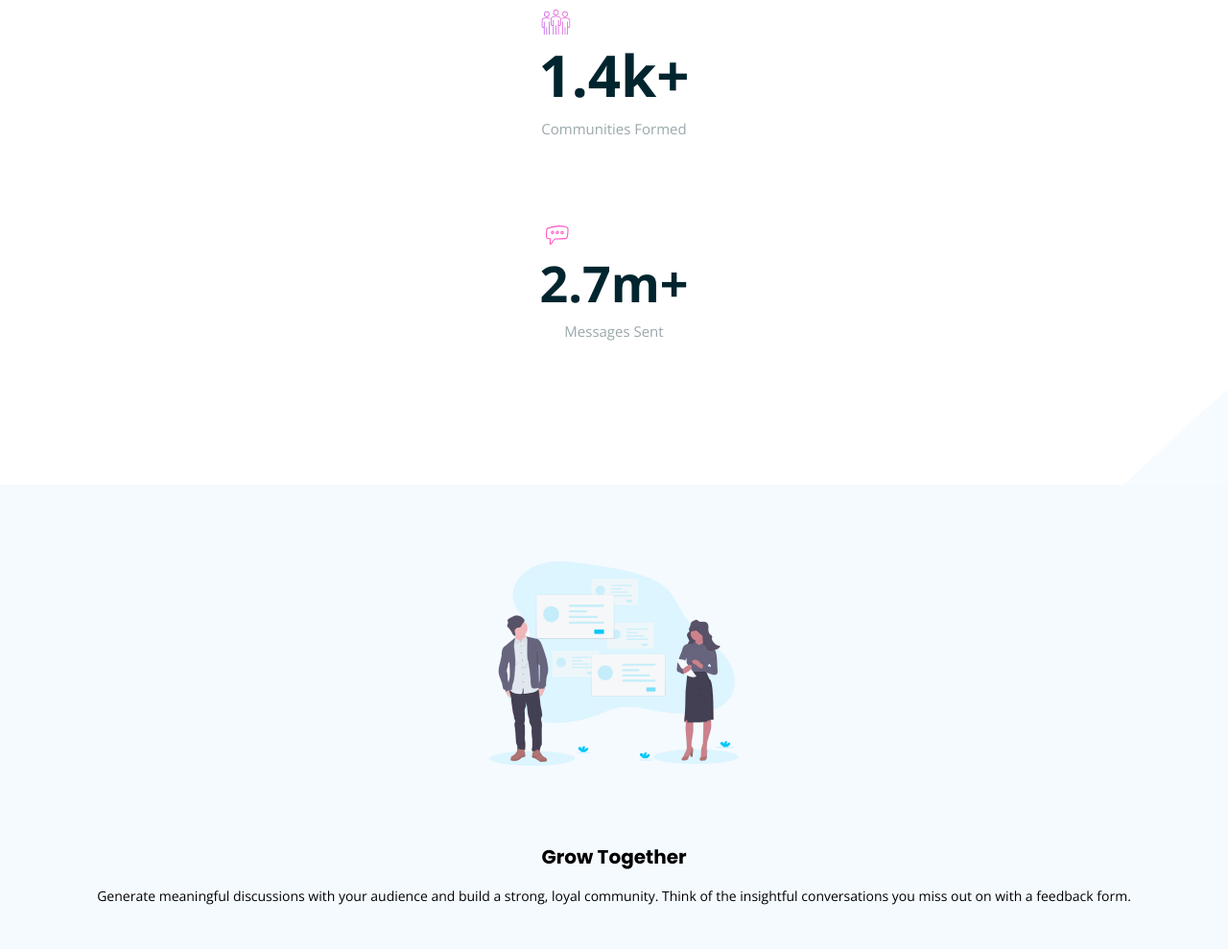
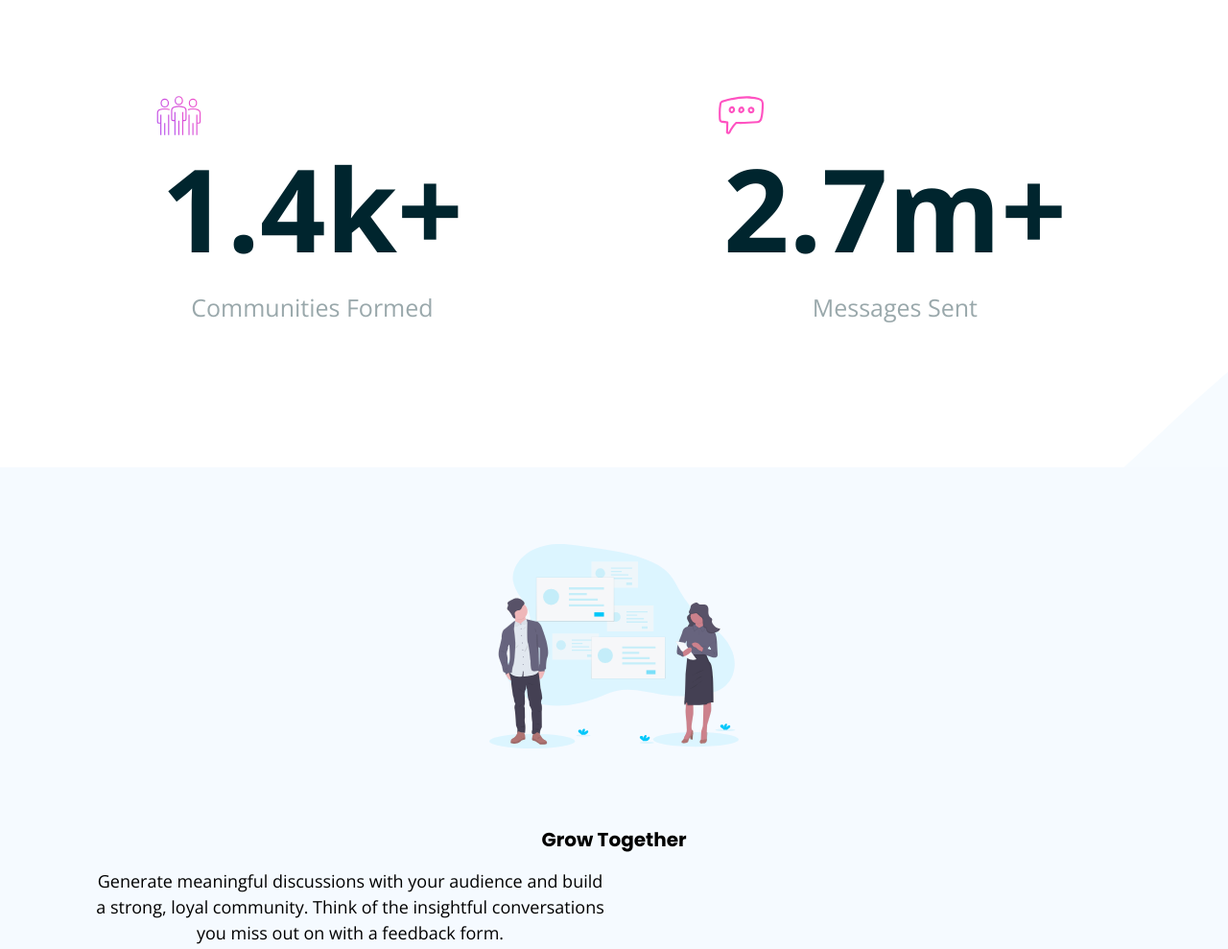
Before and after one commit to kens-visuals/huddle-landing-page-with-curves, a website: page index.html in a window 1280 px wide. Shown: the part 1300-2289 px from the top of the page at 96% size. Drawn offline with nearby package versions, Linux system fonts and the light colour scheme.

Commit message:
add intro tablet layout

```diff
--- a/styles/scss/base/_typography.scss
+++ b/styles/scss/base/_typography.scss
@@ -1,7 +1,7 @@
 @use '../abstracts/index.scss' as *;
 
 .heading {
-  font-size: 2.4rem;
+  font-size: clamp(2.4rem, 6vw, 4.5rem);
   font-family: $font-secondary;
   text-align: center;
   margin-bottom: 2rem;
@@ -17,7 +17,8 @@
 }
 
 .text {
-  font-size: 1.4rem;
+  max-width: 55rem;
+  font-size: clamp(1.4rem, 4vw, 1.8rem);
   text-align: center;
   line-height: 1.5;
   padding: 0 1rem;
--- a/styles/scss/components/_buttons.scss
+++ b/styles/scss/components/_buttons.scss
@@ -3,12 +3,18 @@
 .btn {
   width: 20rem;
   background-color: $color-primary;
-  font-size: 1.3rem;
+  font-size: clamp(1.3rem, 4vw, 1.8rem);
+  font-weight: 600;
   text-align: center;
   border: 0;
   border-radius: 5rem;
   padding: 1.2rem 0;
   display: inline-block;
+
+  @media (min-width: 810px) {
+    width: 35rem;
+    padding: 2.2rem 0;
+  }
 
   &:link,
   &:visited {
--- a/styles/scss/layout/_intro.scss
+++ b/styles/scss/layout/_intro.scss
@@ -21,14 +21,18 @@
     margin: 15rem 0 5rem 0;
     display: flex;
     align-items: center;
-    justify-content: center;
+    justify-content: space-around;
     flex-direction: column;
     gap: 11.5rem;
+
+    @media (min-width: 810px) {
+      flex-direction: row;
+    }
   }
 
   &__number {
     color: rgba($color-secondary, 0.4);
-    font-size: 1.5rem;
+    font-size: clamp(1.5rem, 4vw, 2.5rem);
     text-align: center;
     position: relative;
     display: flex;
@@ -45,6 +49,10 @@
       &::before {
         content: url('../../../images/icon-communities.svg');
         transform: scale(0.65);
+
+        @media (min-width: 810px) {
+          transform: scale(1);
+        }
       }
     }
 
@@ -52,6 +60,10 @@
       &::before {
         content: url('../../../images/icon-messages.svg');
         transform: scale(0.5);
+
+        @media (min-width: 810px) {
+          transform: scale(1);
+        }
       }
     }
 
@@ -60,11 +72,11 @@
       font-weight: 700;
 
       &--primary {
-        font-size: 6rem;
+        font-size: clamp(6rem, 12vw, 12rem);
       }
 
       &--secondary {
-        font-size: 5.2rem;
+        font-size: clamp(5.2rem, 12vw, 12rem);
       }
     }
   }
```
Also changed, not shown: styles/css/style.css, 1 other file.
